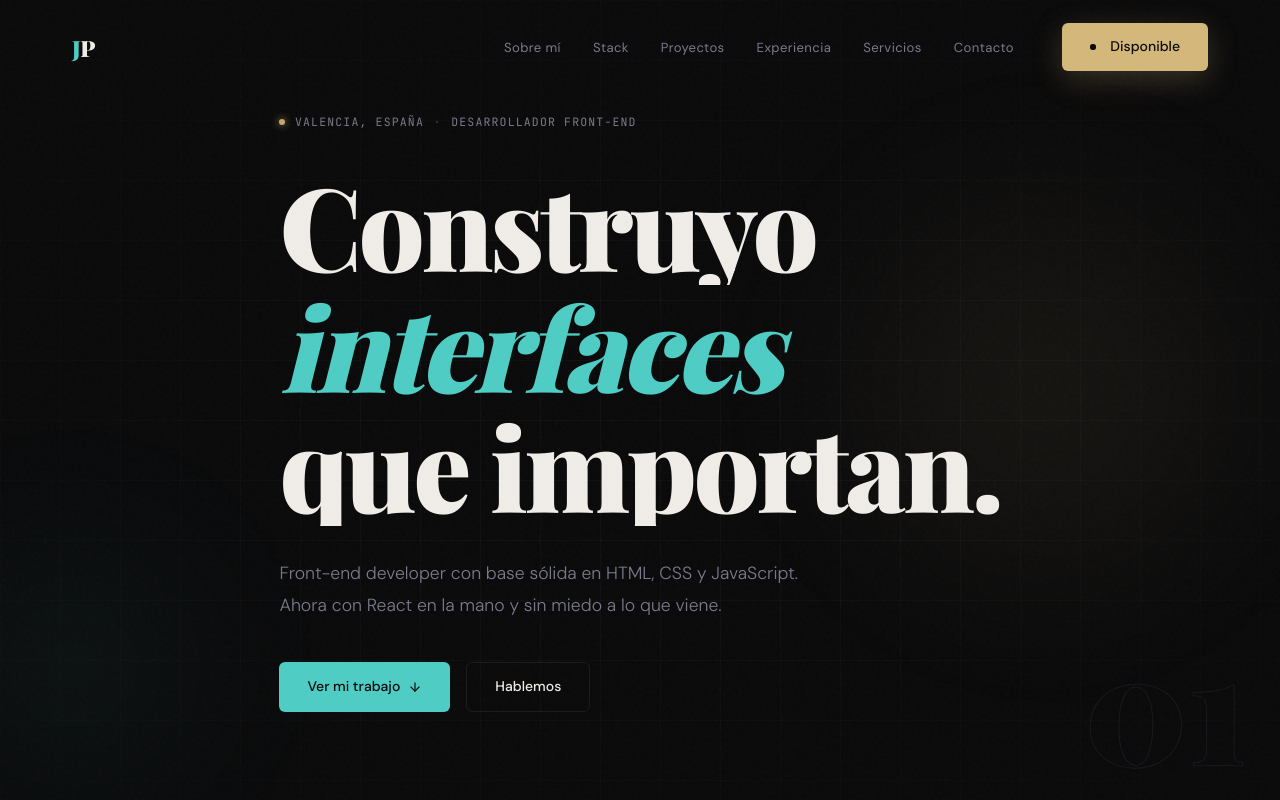
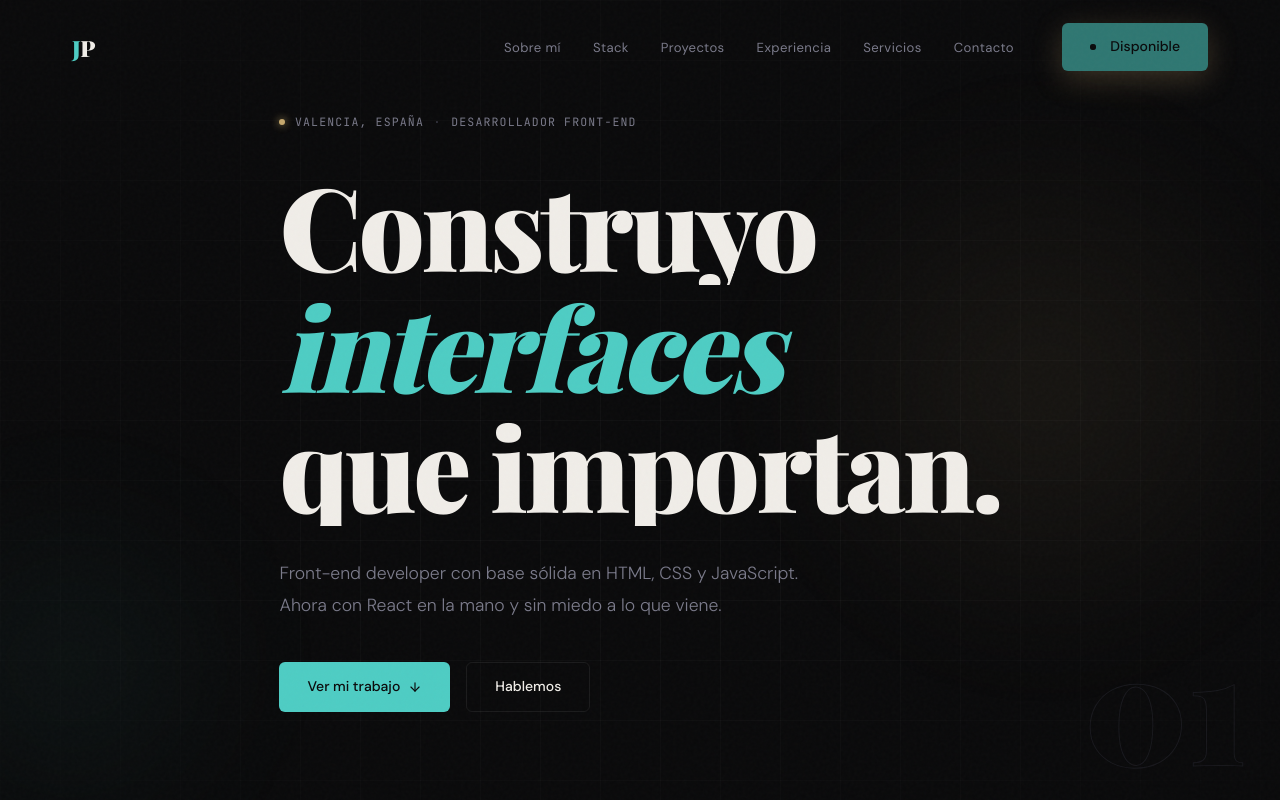
Before and after one commit to soulz182/jpainceira, a React (Vite) app: page / in a window 1280 px wide. In both pictures the pointer is over the link "Disponible". Shown: the top 800 px of the page. Built offline with nearby package versions, Linux system fonts and the light colour scheme; a web font is replaced by a local one.

Commit message:
Update global.css

```diff
--- a/src/styles/global.css
+++ b/src/styles/global.css
@@ -165,7 +165,7 @@ img, video { max-width: 100%; display: block; }
 }
 
 .btn-primary:hover {
-  background: #d4b87a;
+  background: #2f7772;
   transform: translateY(-1px);
   box-shadow: 0 8px 30px var(--accent-glow);
 }
```
